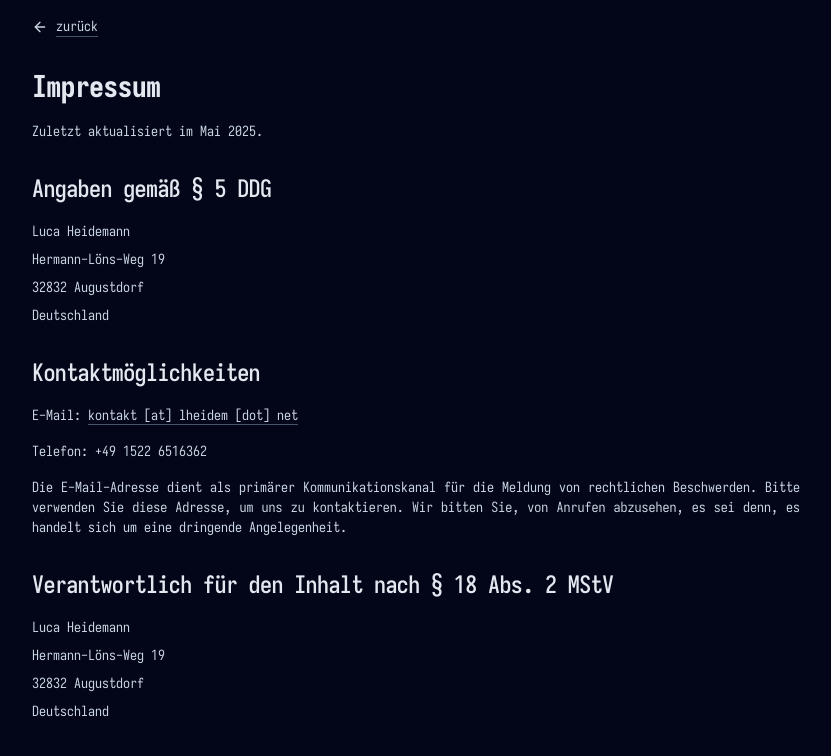
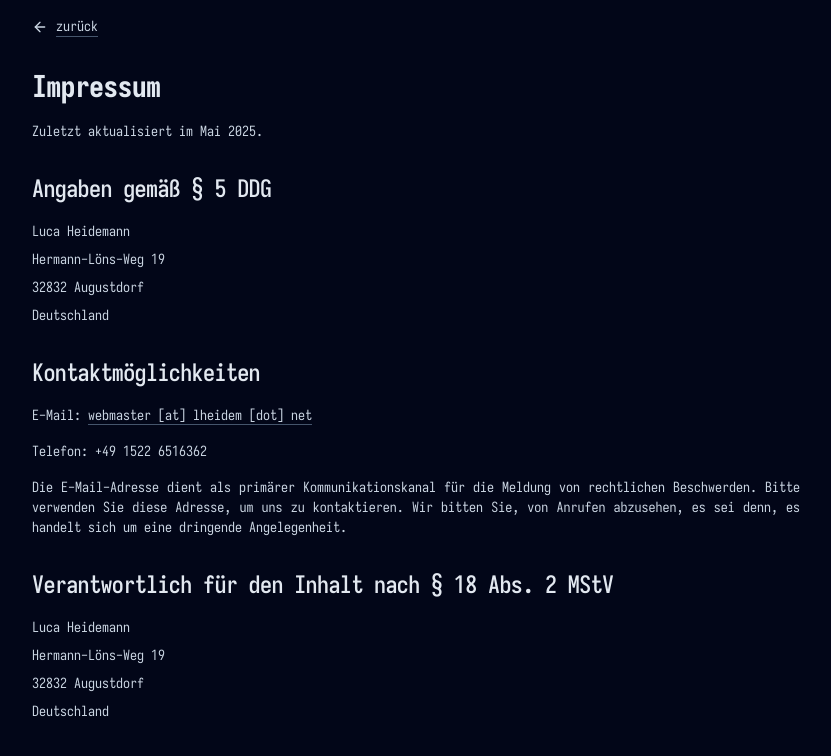
Before and after one commit to lheidem-edu/lheidem.net, a Next.js app: page /legal in a window 1280 px wide. Shown: the top 756 px of the page, without its empty margins (224-1055 px from the left). Built offline with nearby package versions, Linux system fonts and the light colour scheme.

Commit message:
Update contact email in legal notice and make navigation items unselectable

```diff
--- a/src/app/legal/page.tsx
+++ b/src/app/legal/page.tsx
@@ -50,9 +50,9 @@ export default function LegalNotice() {
                     E-Mail:{" "}
                     <a
                         className="border-b border-slate-600 hover:border-rose-600"
-                        href="mailto:kontakt@lheidem.net"
+                        href="mailto:webmaster@lheidem.net"
                     >
-                        kontakt [at] lheidem [dot] net
+                        webmaster [at] lheidem [dot] net
                     </a>
                 </p>
                 <p className="text-sm text-slate-300">
--- a/src/app/page.tsx
+++ b/src/app/page.tsx
@@ -11,12 +11,12 @@ export default function Page() {
     return (
         <div className="space-y-8">
             <ul className="flex flex-col gap-x-4 gap-y-2 md:flex-row md:items-center">
-                <li>
+                <li className="select-none">
                     <Link href="/">
                         <img className="h-4 w-4" src="/icon.svg" />
                     </Link>
                 </li>
-                <li className="text-sm tracking-tight text-slate-300">
+                <li className="text-sm tracking-tight text-slate-300 select-none">
                     <Link
                         className="border-b border-slate-600 hover:border-rose-600"
                         href="/legal/"
@@ -24,7 +24,7 @@ export default function Page() {
                         Impressum
                     </Link>
                 </li>
-                <li className="text-sm tracking-tight text-slate-300">
+                <li className="text-sm tracking-tight text-slate-300 select-none">
                     <Link
                         className="border-b border-slate-600 hover:border-rose-600"
                         href="/privacy/"
@@ -87,8 +87,7 @@ export default function Page() {
                     Die Produkte der BE Bauelemente GmbH stehen für Qualität,
                     Innovation und Langlebigkeit.
                 </p>
-                <p className="inline-flex items-center gap-x-2 text-sm text-slate-300">
-                    <ExternalLinkIcon className="inline h-4 w-4" />
+                <p className="text-sm text-slate-300">
                     <a
                         className="border-b border-slate-600 hover:border-rose-600"
                         href="https://be-fenster-tueren.de/"
```
